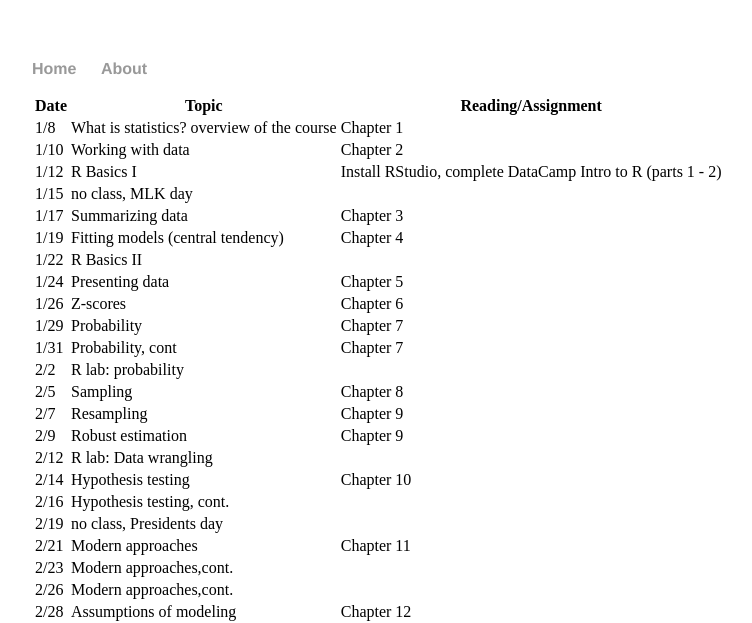
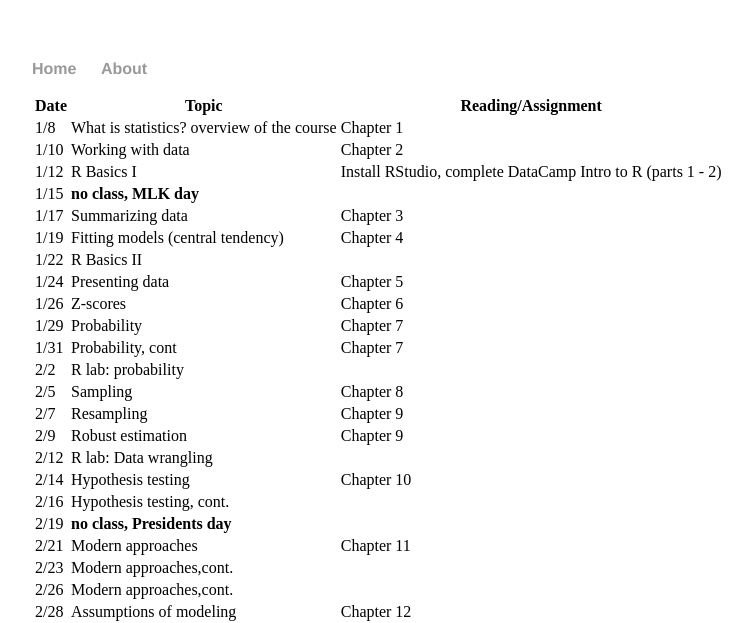
Before and after one commit to stats60/stats60.github.io, a Jekyll site: the page built from syllabus/syllabus.md, in a window 1280 px wide. Shown: the top 623 px of the page, without its empty margins (160-912 px from the left). Built offline with Jekyll 4.4.1, drawn with Linux system fonts in a browser that asks for light colours; our own code applies the rules of GitHub Pages for plain Markdown files.

Commit message:
autoupdate

```diff
--- a/syllabus/syllabus.md
+++ b/syllabus/syllabus.md
@@ -3,7 +3,7 @@
 | 1/8|What is statistics? overview of the course|Chapter 1|
 | 1/10|Working with data |Chapter 2|
 | 1/12|R Basics I|Install RStudio, complete DataCamp Intro to R (parts 1 - 2)|
-| 1/15|no class, MLK day|
+| 1/15|**no class, MLK day**|
 | 1/17|Summarizing data|Chapter 3|
 | 1/19|Fitting models (central tendency)|Chapter 4|
 | 1/22|R Basics II||
@@ -18,7 +18,7 @@
 | 2/12|R lab: Data wrangling||
 | 2/14|Hypothesis testing|Chapter 10|
 | 2/16|Hypothesis testing, cont.||
-| 2/19|no class, Presidents day|
+| 2/19|**no class, Presidents day**|
 | 2/21|Modern approaches|Chapter 11|
 | 2/23|Modern approaches,cont.||
 | 2/26|Modern approaches,cont.||
```
